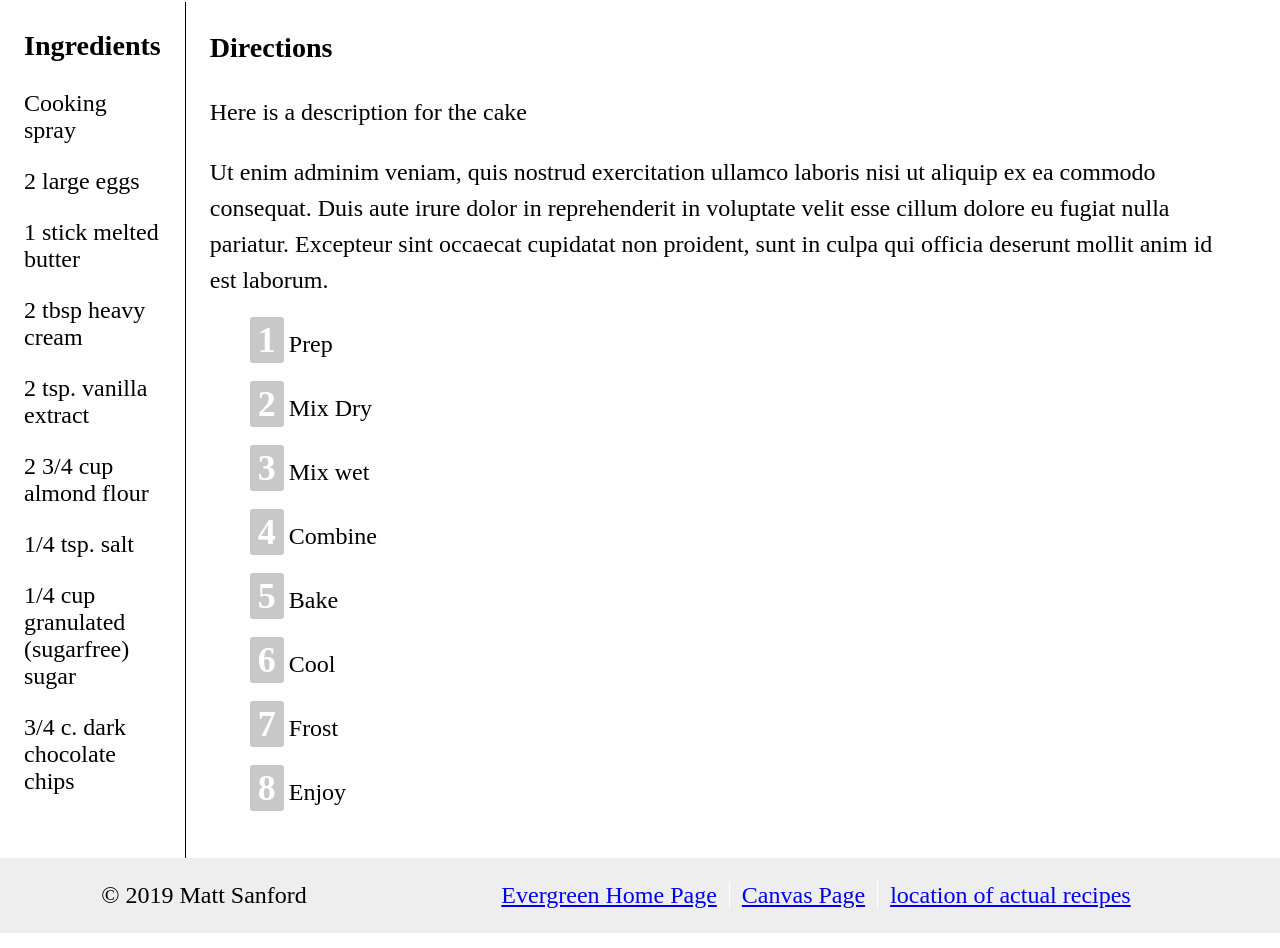
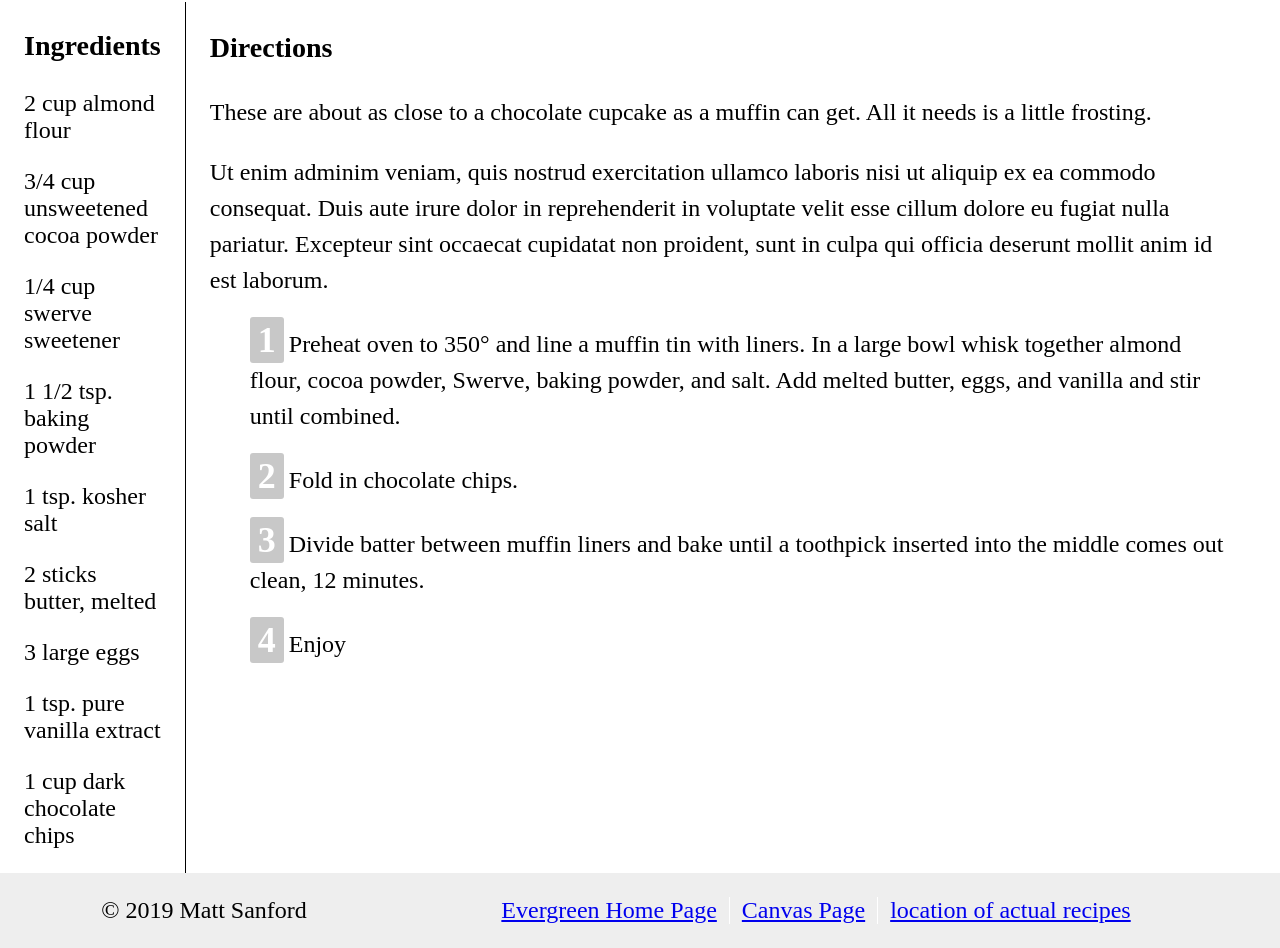
Before and after one commit to mtthw-s/wdatcs, a plain HTML site: page pages/cup.html in a window 1280 px wide. Shown: the part 326-1274 px from the top of the page. Drawn offline with Linux system fonts and the light colour scheme.

Commit message:
Added muffin content to muffin page

```diff
--- a/pages/cup.html
+++ b/pages/cup.html
@@ -9,7 +9,7 @@
 <!-------------header------------->
         <header class="cup food">
             <h2 class="page-title">Matt's Super Cool Cookbook</h2>
-            <h1>Cupcakes</h1>
+            <h1>Double Chocolate Muffins</h1>
             <a href="../index.html" >Return Home</a>
             <nav>
                 <ul class="inline-nav">
@@ -26,29 +26,25 @@
             <aside>
                <h3>Ingredients</h3>
                <div  class="recipe-links">
-                    <p>Cooking spray</p>
-                    <p>2 large eggs</p>
-                    <p>1 stick melted butter</p>
-                    <p>2 tbsp heavy cream</p>
-                    <p>2 tsp. vanilla extract</p>
-                    <p>2 3/4 cup almond flour</p>
-                    <p>1/4 tsp. salt</p>
-                    <p>1/4 cup granulated (sugarfree) sugar</p>
-                    <p>3/4 c. dark chocolate chips</p>
+                    <p>2 cup almond flour</p>
+                    <p>3/4 cup unsweetened cocoa powder</p>
+                    <p>1/4 cup swerve sweetener</p>
+                    <p>1 1/2 tsp. baking powder</p>
+                    <p>1 tsp. kosher salt</p>
+                    <p>2 sticks butter, melted</p>
+                    <p>3 large eggs</p>
+                    <p>1 tsp. pure vanilla extract</p>
+                    <p>1 cup dark chocolate chips</p>
                 </div>
             </aside>
             <article class="article">
                 <h3>Directions</h3>
-                <p>Here is a description for the cake</p>
+                <p>These are about as close to a chocolate cupcake as a muffin can get.  All it needs is a little frosting.</p>
                 <p>Ut enim adminim veniam, quis nostrud exercitation ullamco laboris nisi ut aliquip ex ea commodo consequat. Duis aute irure dolor in reprehenderit in voluptate velit esse cillum dolore eu fugiat nulla pariatur. Excepteur sint occaecat cupidatat non proident, sunt in culpa qui officia deserunt mollit anim id est laborum.</p>
                 <ol>
-                    <li>Prep</li>
-                    <li>Mix Dry</li>
-                    <li>Mix wet</li>
-                    <li>Combine</li>
-                    <li>Bake</li>
-                    <li>Cool</li>
-                    <li>Frost</li>
+                    <li>Preheat oven to 350° and line a muffin tin with liners. In a large bowl whisk together almond flour, cocoa powder, Swerve, baking powder, and salt. Add melted butter, eggs, and vanilla and stir until combined. </li>
+                    <li>Fold in chocolate chips.</li>
+                    <li>Divide batter between muffin liners and bake until a toothpick inserted into the middle comes out clean, 12 minutes.</li>
                     <li>Enjoy</li>
                 </ol>
             </article>
```
